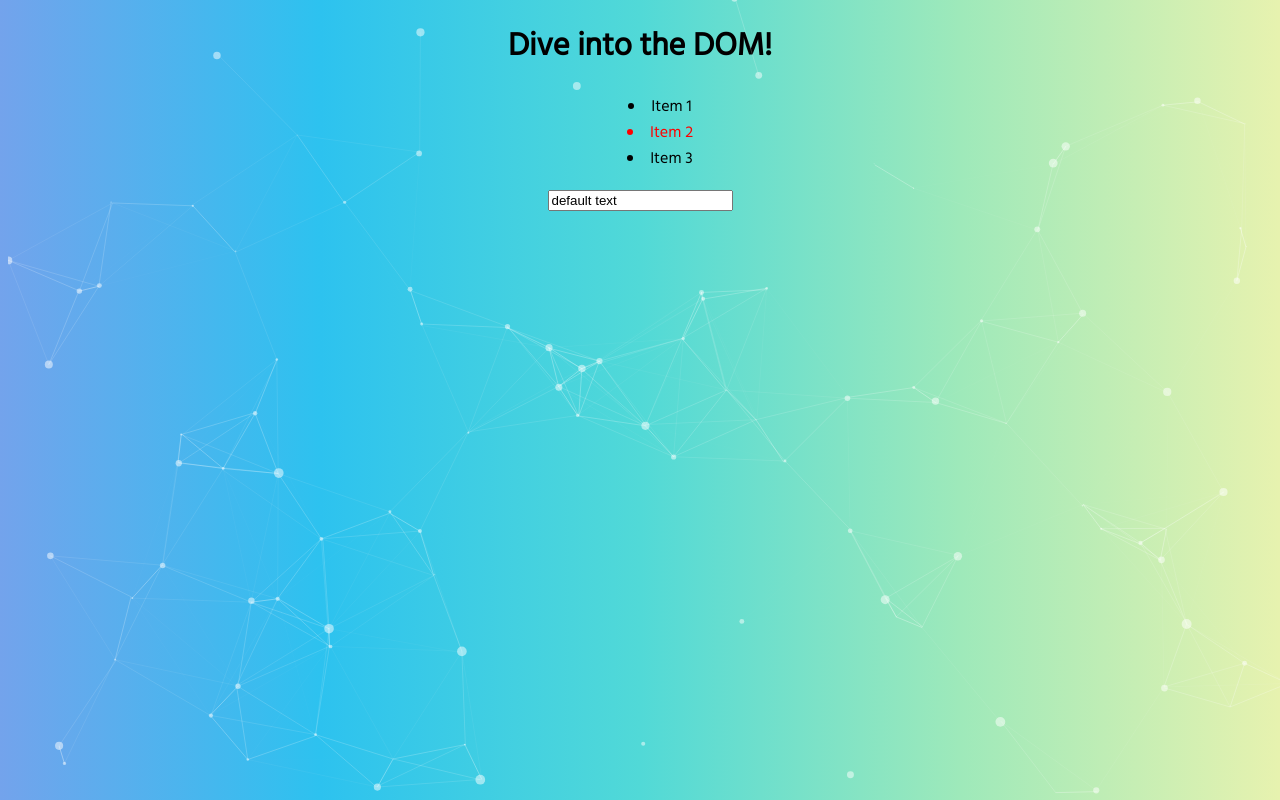
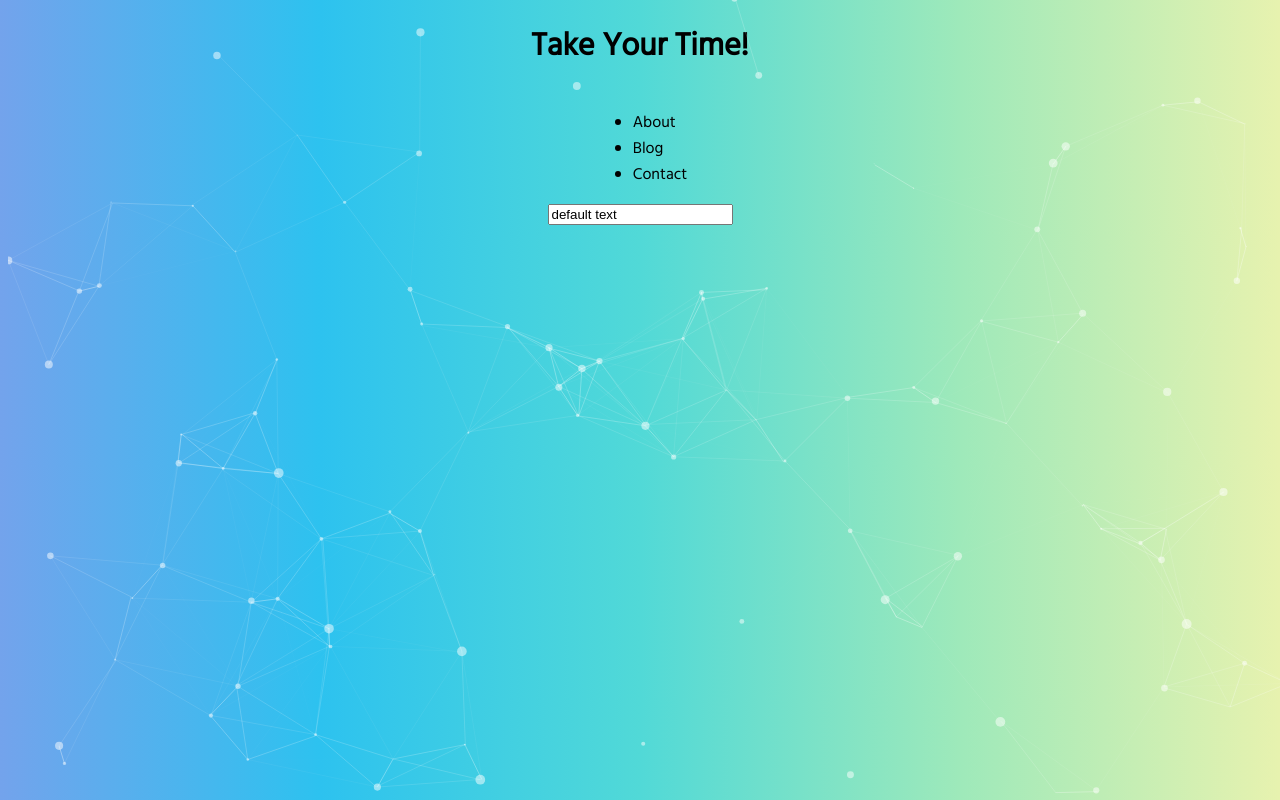
Before and after one commit to TekniqueJoseph/DOM-start-code1, a plain HTML site: page index.html in a window 1280 px wide. Drawn offline with Linux system fonts and the light colour scheme.

Commit message:
worked on list positioning

```diff
--- a/CSS/styles.css
+++ b/CSS/styles.css
@@ -17,6 +17,11 @@ body{
 }
 
 ul {
-    /* text-align: center; */
-    list-style-position: inside;
+    display: inline-block;
+    text-align: left;
 }
+
+input{
+    display: block;
+    margin: 0 auto;
+}
--- a/app.js
+++ b/app.js
@@ -2,4 +2,4 @@ const mainHead = document.querySelector('h1')
 const second = document.querySelector('ul :nth-child(2)');
 const part = document.querySelector('#particles-js')
 
-second.style.color = 'red'
+mainHead.textContent = 'Take Your Time!'
--- a/index.html
+++ b/index.html
@@ -19,9 +19,9 @@
       <h1 id="main-title">Dive into the DOM!</h1>
     </header>
     <ul>
-      <li>Item 1</li>
-      <li class="list-item">Item 2</li>
-      <li class="list-item">Item 3</li>
+      <li>About</li>
+      <li class="list-item">Blog</li>
+      <li class="list-item">Contact</li>
     </ul>
     <input type="text" value="default text">
   </div>
```
